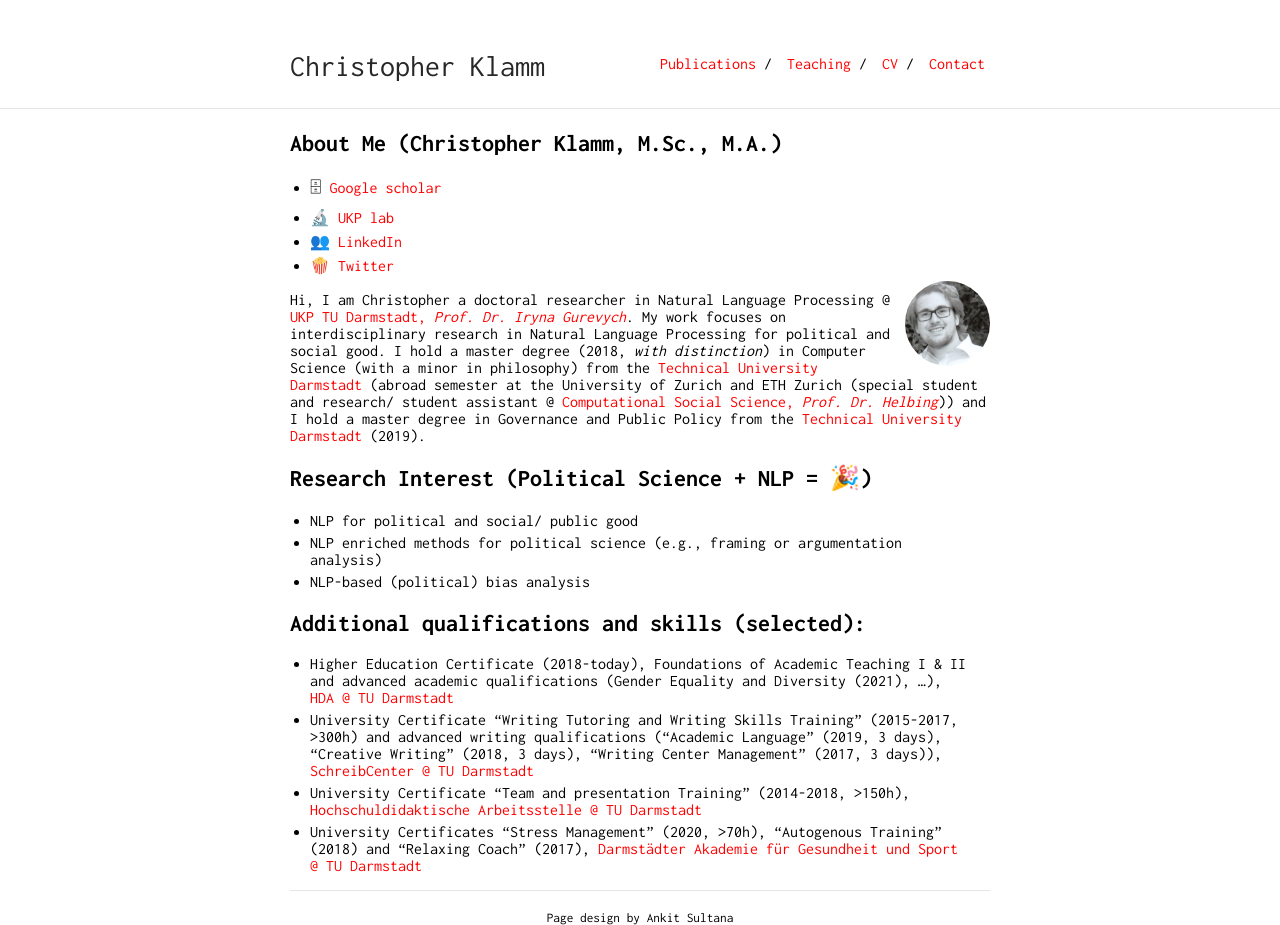
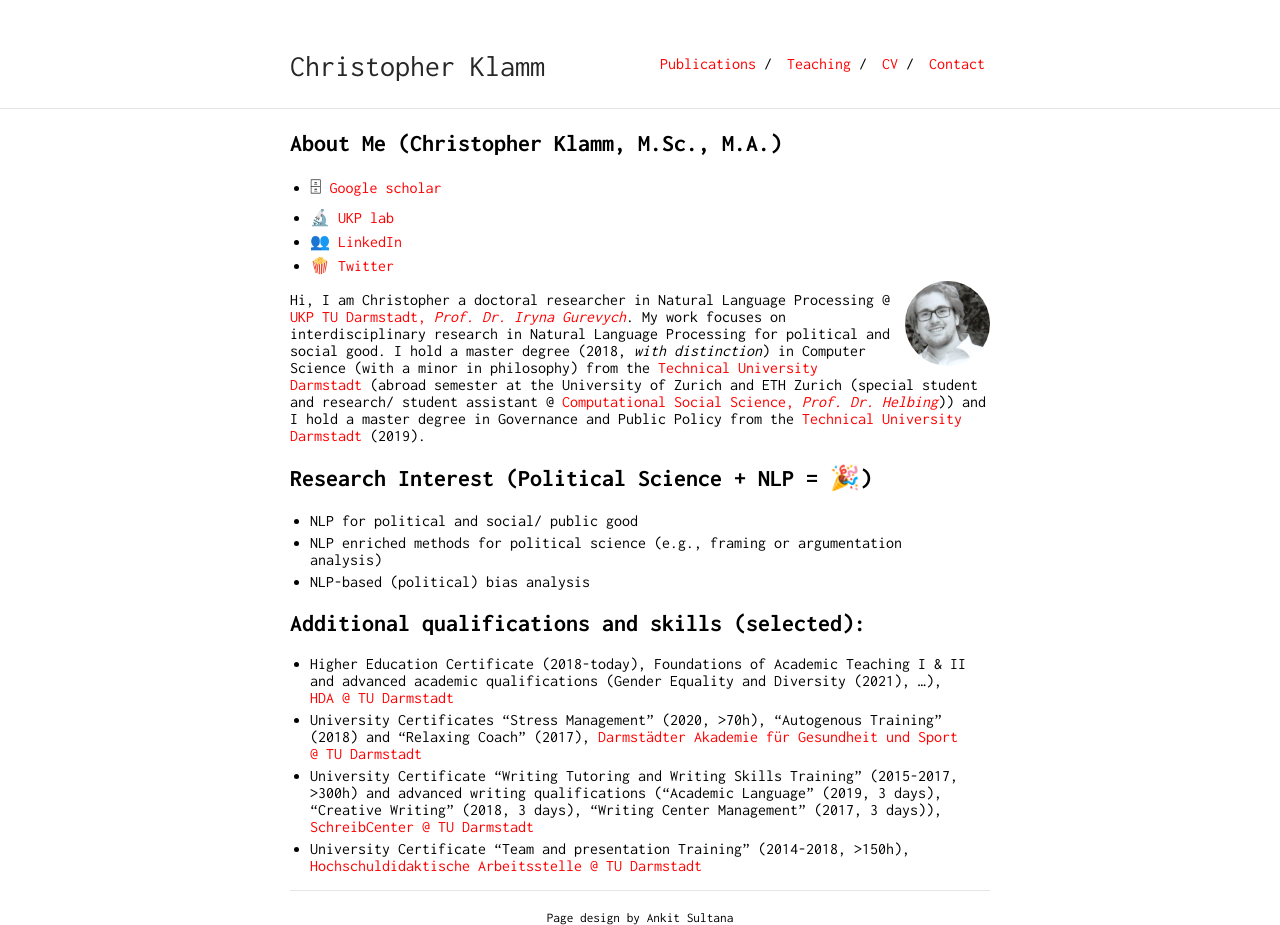
Before and after one commit to chkla/gitPage, a Jekyll site: the page built from index.md, in a window 1280 px wide. Built offline with Jekyll 4.4.1, drawn with Linux system fonts in a browser that asks for light colours; our own code applies the rules of GitHub Pages for plain Markdown files.

```diff
--- a/index.md
+++ b/index.md
@@ -18,6 +18,6 @@ Hi, I am Christopher a doctoral researcher in Natural Language Processing @ [UKP
 
 ## Additional qualifications and skills (selected):
 * Higher Education Certificate (2018-today), Foundations of Academic Teaching I & II and advanced academic qualifications (Gender Equality and Diversity (2021), ...), [HDA @ TU Darmstadt](https://www.hda.tu-darmstadt.de/angebote_fuer_lehrende_1/zertifikat_hochschullehre_1/zertifikat_1.de.jsp)
+* University Certificates "Stress Management" (2020, >70h), "Autogenous Training" (2018) and "Relaxing Coach" (2017), [Darmstädter Akademie für Gesundheit und Sport @ TU Darmstadt](https://www.sport.tu-darmstadt.de/dienstleistungen/fortbildungen_ifs.de.jsp)
 * University Certificate “Writing Tutoring and Writing Skills Training” (2015-2017, >300h) and advanced writing qualifications ("Academic Language" (2019, 3 days), "Creative Writing" (2018, 3 days), "Writing Center Management" (2017, 3 days)), [SchreibCenter @ TU Darmstadt](https://www.owl.tu-darmstadt.de/schreibcenter_1/index.de.jsp)
 * University Certificate "Team and presentation Training" (2014-2018, >150h), [Hochschuldidaktische Arbeitsstelle @ TU Darmstadt](https://www.hda.tu-darmstadt.de/hda/index.de.jsp)
-* University Certificates "Stress Management" (2020, >70h), "Autogenous Training" (2018) and "Relaxing Coach" (2017), [Darmstädter Akademie für Gesundheit und Sport @ TU Darmstadt](https://www.sport.tu-darmstadt.de/dienstleistungen/fortbildungen_ifs.de.jsp)
```
